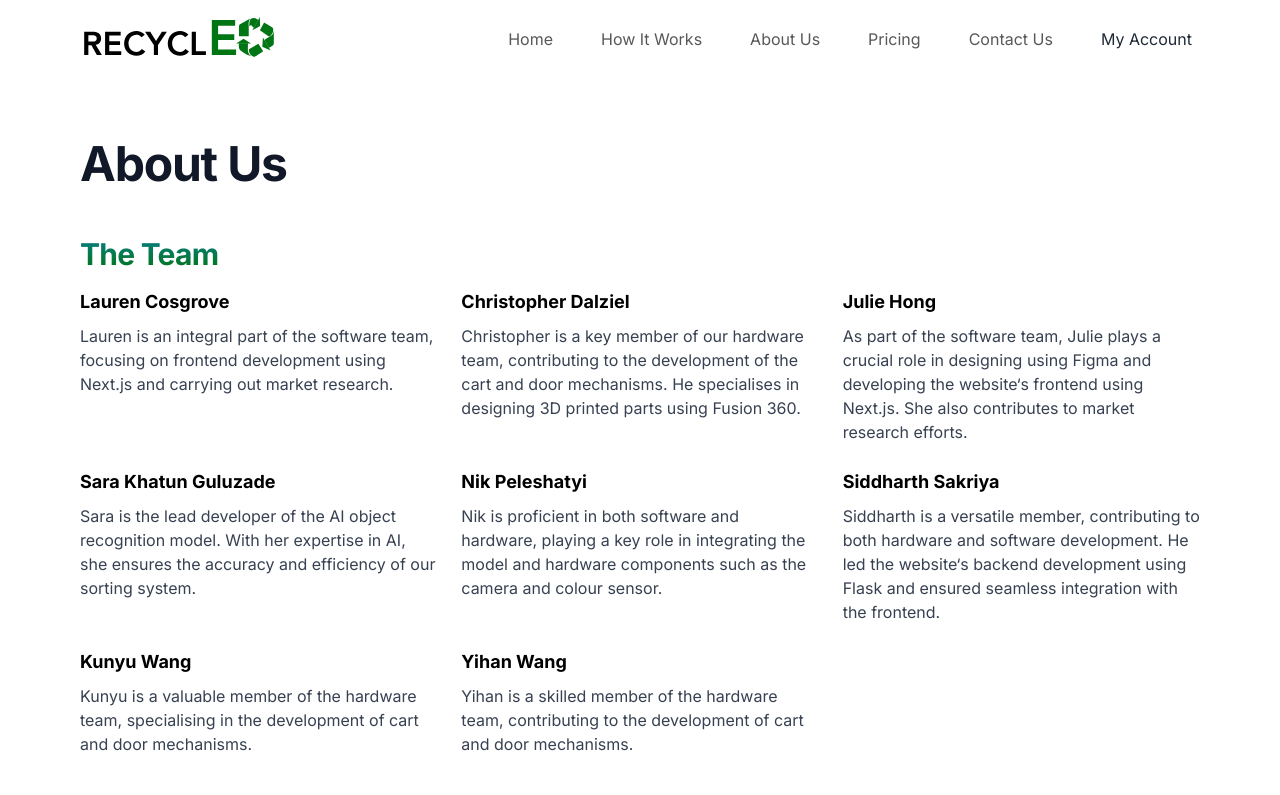
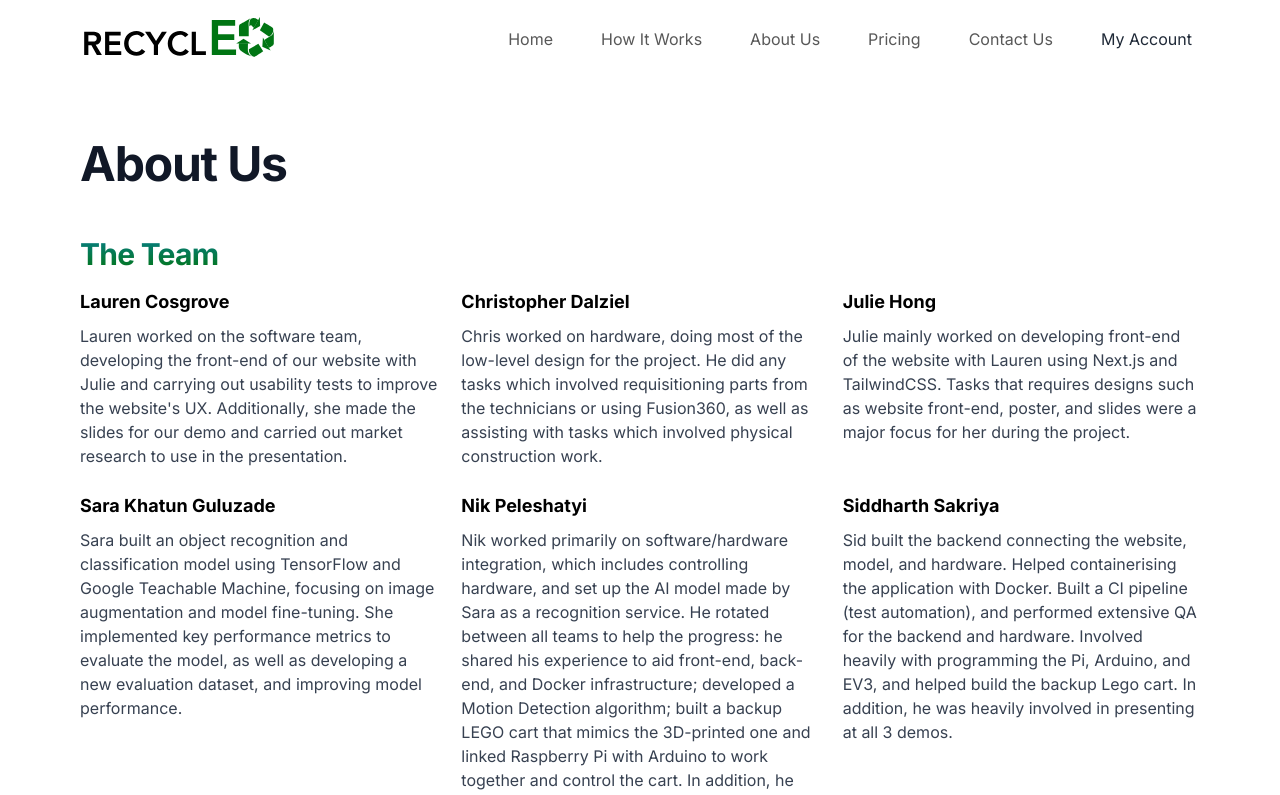
Before and after one commit to SDP-RECYCLED/webapp-with-backend, a Next.js app in the folder front-end/: page /about-us in a window 1280 px wide. Shown: the top 795 px of the page. Built offline with nearby package versions, Linux system fonts and the light colour scheme.

Commit message:
updated about

```diff
--- a/front-end/app/components/About.tsx
+++ b/front-end/app/components/About.tsx
@@ -21,56 +21,55 @@ const About = () => {
                     <span className="font-bold">Lauren Cosgrove</span>
                     </h3>
                     <p className="text-gray-700">
-                    Lauren is an integral part of the software team, focusing on frontend development using Next.js and carrying out market research.</p>
-                </div>
+                    Lauren worked on the software team, developing the front-end of our website with Julie and carrying out usability tests to improve the website's UX. Additionally, she made the slides for our demo and carried out market research to use in the presentation.</p></div>
                 <div>
                     <h3 className="text-lg font-semibold mb-2">
                     <span className="font-bold">Christopher Dalziel</span>
                     </h3>
                     <p className="text-gray-700">
-                    Christopher is a key member of our hardware team, contributing to the development of the cart and door mechanisms. He specialises in designing 3D printed parts using Fusion 360.       </p>
-                </div>
+                    Chris worked on hardware, doing most of the low-level design for the project. He did any tasks which involved requisitioning parts from the technicians or using Fusion360, as well as assisting with tasks which involved physical construction work.</p>
+                    </div>
                 <div>
                     <h3 className="text-lg font-semibold mb-2">
                     <span className="font-bold">Julie Hong</span>
                     </h3>
                     <p className="text-gray-700">
-                    As part of the software team, Julie plays a crucial role in designing using Figma and developing the website&lsquo;s frontend using Next.js. She also contributes to market research efforts.</p>
-                </div>
+                    Julie mainly worked on developing front-end of the website with Lauren using Next.js and TailwindCSS. Tasks that requires designs such as website front-end, poster, and slides were a major focus for her during the project. </p>
+                    </div>
                 <div>
                     <h3 className="text-lg font-semibold mb-2">
                     <span className="font-bold">Sara Khatun Guluzade</span>
                     </h3>
                     <p className="text-gray-700">
-                    Sara is the lead developer of the AI object recognition model. With her expertise in AI, she ensures the accuracy and efficiency of our sorting system.</p>
-                </div>
+                    Sara built an object recognition and classification model using TensorFlow and Google Teachable Machine, focusing on image augmentation and model fine-tuning. She implemented key performance metrics to evaluate the model, as well as developing a new evaluation dataset, and improving model performance. </p>
+                    </div>
                 <div>
                     <h3 className="text-lg font-semibold mb-2">
                     <span className="font-bold">Nik Peleshatyi</span>
                     </h3>
                     <p className="text-gray-700">
-                    Nik is proficient in both software and hardware, playing a key role in integrating the model and hardware components such as the camera and colour sensor. </p>
+                    Nik worked primarily on software/hardware integration, which includes controlling hardware, and set up the AI model made by Sara as a recognition service. He rotated between all teams to help the progress: he shared his experience to aid front-end, back-end, and Docker infrastructure; developed a Motion Detection algorithm; built a backup LEGO cart that mimics the 3D-printed one and linked Raspberry Pi with Arduino to work together and control the cart. In addition, he built a data collection portal to store images for the model training dataset.</p>
                 </div>
                 <div>
                     <h3 className="text-lg font-semibold mb-2">
                     <span className="font-bold">Siddharth Sakriya</span>
                     </h3>
                     <p className="text-gray-700">
-                    Siddharth is a versatile member, contributing to both hardware and software development. He led the website&lsquo;s backend development using Flask and ensured seamless integration with the frontend.</p>
-                </div>
+                    Sid built the backend connecting the website, model, and hardware. Helped containerising the application with Docker. Built a CI pipeline (test automation), and performed extensive QA for the backend and hardware. Involved heavily with programming the Pi, Arduino, and EV3, and helped build the backup Lego cart. In addition, he was heavily involved in presenting at all 3 demos. </p>
+                    </div>
                 <div>
                     <h3 className="text-lg font-semibold mb-2">
                     <span className="font-bold">Kunyu Wang</span>
                     </h3>
                     <p className="text-gray-700">
-                    Kunyu is a valuable member of the hardware team, specialising in the development of cart and door mechanisms.</p>
+                    Kunyu mainly focused on the hardware aspect of the project. He worked with Chris and Yihan to assemble the arm, and later, assembled and improved the cart and related sliding doors. He worked with Yihan to repair and assemble the new cart modeled by Chris using 3D printing technology.</p>
                 </div>
                 <div>
                     <h3 className="text-lg font-semibold mb-2">
                     <span className="font-bold">Yihan Wang</span>
                     </h3>
                     <p className="text-gray-700">
-                    Yihan is a skilled member of the hardware team, contributing to the development of cart and door mechanisms.</p>
+                    Yihan worked within the hardware team throughout the entire project, concentrating on the design, mechanism, and implementation of hardware components, particularly the cart and the outer frame. He ensured the reliability and robustness of our hardware system. He also made contributions to the databases for object recognition. </p>
                 </div>
             </div>
         </div>
```
